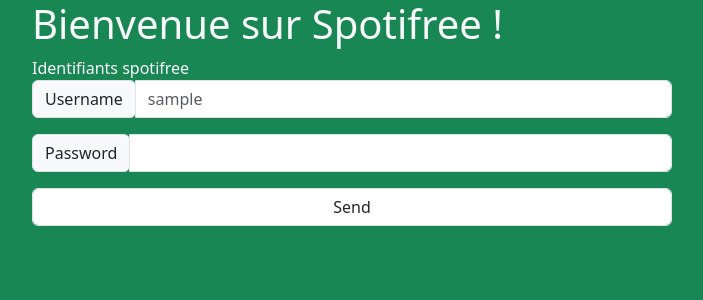
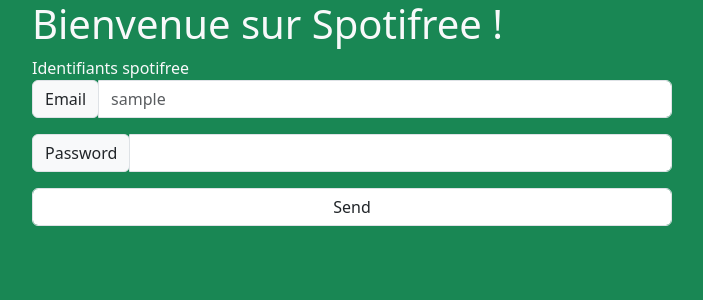
Before and after one commit to just-shak/Spotifree, a Flask app: page / in a window 1280 px wide. Shown: the top 300 px of the page, without its empty margins (288-991 px from the left). Run offline with Flask 2, Linux system fonts and the light colour scheme; the visitor is signed in with stand-in values (Sample User, id 1); some libraries are stand-ins or nearby versions.

Commit message:
check user in bdd + redirection register

```diff
--- a/main.py
+++ b/main.py
@@ -1,9 +1,10 @@
-from crypt import methods
 import os
 from flask import Flask, render_template, request, redirect, session
+from bdd import Bdd
 
 app = Flask(__name__)
 app.secret_key = os.urandom(12).hex()
+spotifree_bdd = Bdd()
 data = []
 
 
@@ -11,14 +12,39 @@ data = []
 def home():
     if "user" in session:
         return render_template("accueil.html", datas=data, name=session["user"])
+
     return render_template("accueil.html")
 
 
 @app.route("/login", methods=["POST"])
 def login():
-    session["user"] = request.form["user"]
-    data.append(request.form["user"])
-    return redirect("/")
+    session["email"] = request.form["email"]
+    if request.form["email"] in spotifree_bdd.read_one(
+        column_read="email",
+        table_name="users",
+        column_match="email",
+        text=request.form["email"],
+    ):
+        # data.append(request.form["email"])
+        return redirect("/music_search")
+    else:
+        return redirect("/register")
+
+
+# @app.route("/login", methods=["POST"])
+# def login():
+#     session["user"] = request.form["user"]
+#     data.append(request.form["user"])
+#     # if request.form["email"] in spotifree_bdd.read_one(
+#     #     column_read="email",
+#     #     table_name="users",
+#     #     column_match="email",
+#     #     text=request.form["email"],
+#     # ):
+#     #     return redirect("/music_search")
+#     # else:
+#     #     return redirect("/register2")
+#     return redirect("/")
 
 
 @app.route("/disconnect")
--- a/templates/accueil.html
+++ b/templates/accueil.html
@@ -15,9 +15,9 @@
         <form class="w-50" method="post" action="/login">
             <div class="input-group mb-3">
                 <div class="input-group-prepend">
-                    <span class="input-group-text" id="inputGroup-sizing-sm">Username</span>
+                    <span class="input-group-text" id="inputGroup-sizing-sm">Email</span>
                 </div>
-                <input type="text" name="user" class="form-control" id="basic-url"
+                <input type="text" name="email" class="form-control" id="basic-url"
                     aria-describedby="inputGroup-sizing-sm" placeholder="{{ name }}" />
             </div>
             <div class="input-group mb-3">
```
